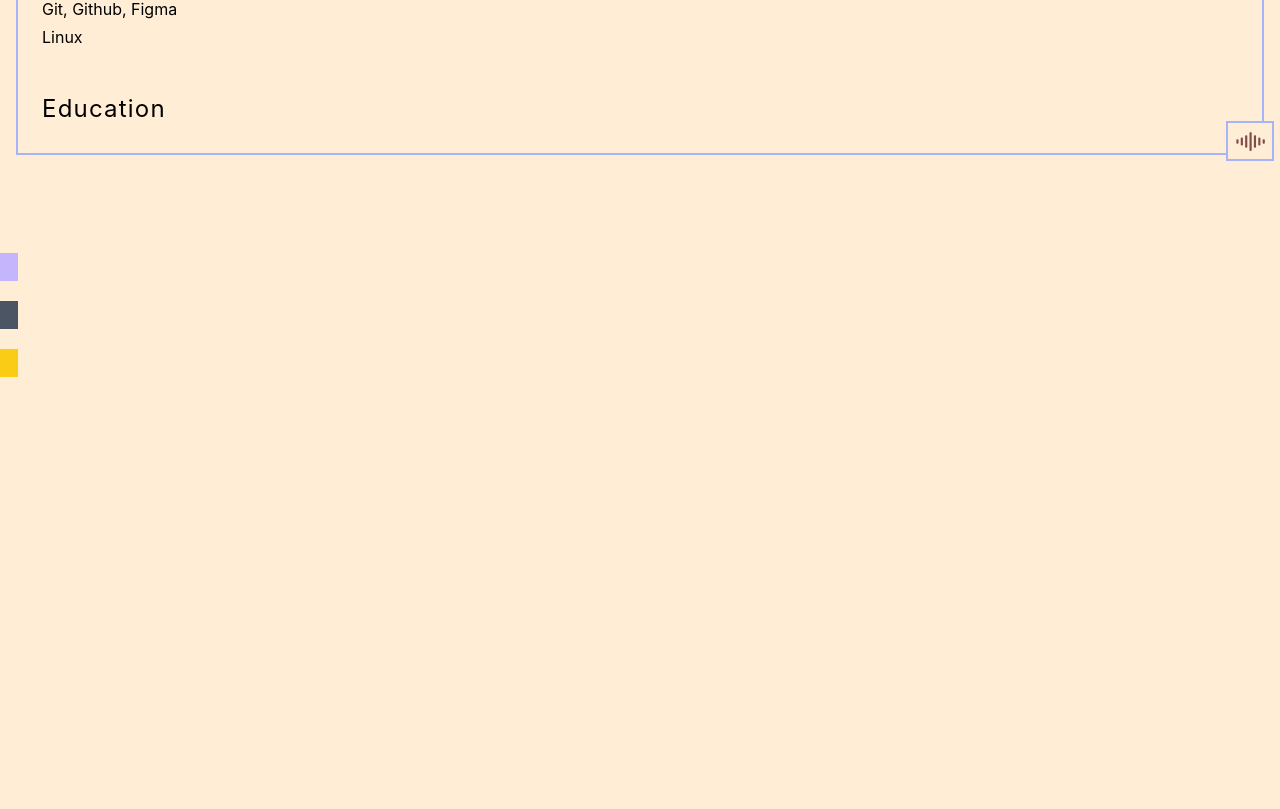
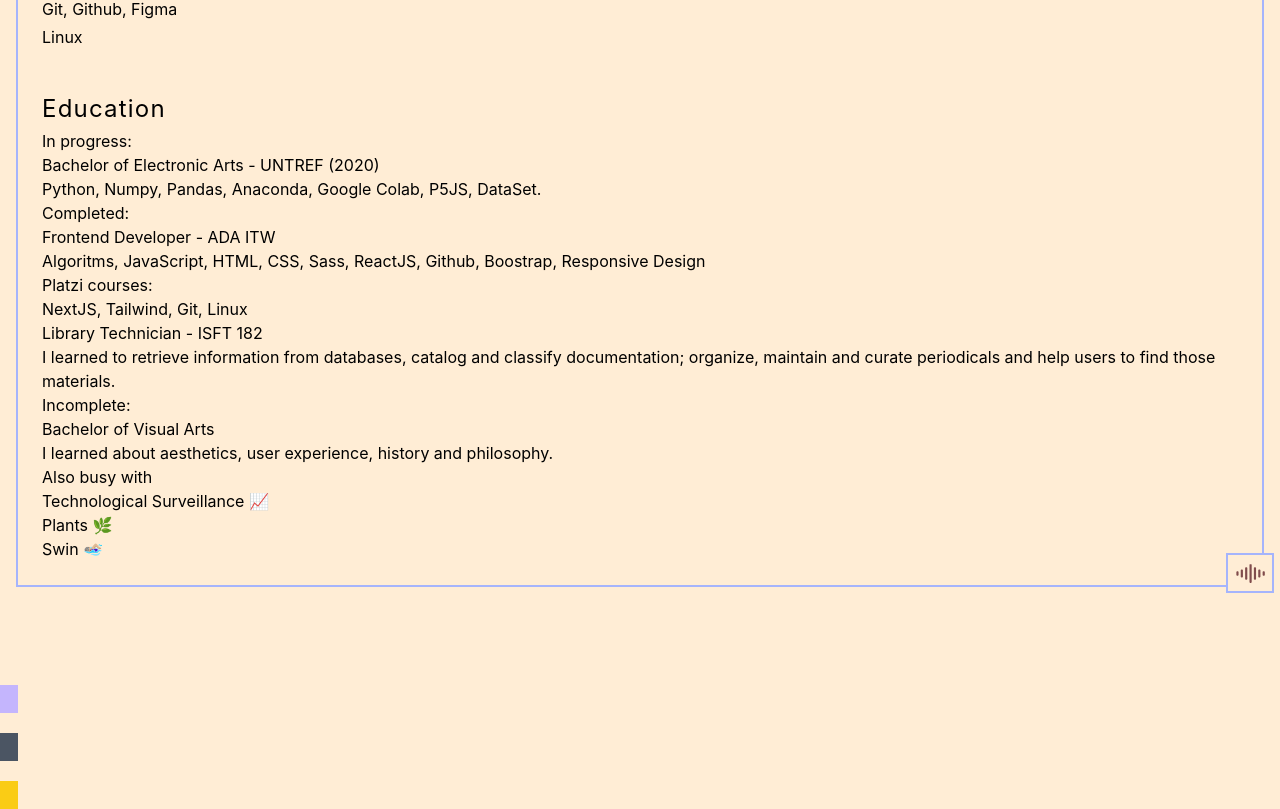
Before and after one commit to SmeraldaKa0s/Portfolio2023, a Next.js app: page /about/About in a window 1280 px wide. Shown: the part 1153-1962 px from the top of the page. Before the commit the page ends 1530 px from the top, so only its background shows below. Built offline with nearby package versions, Linux system fonts and the light colour scheme; a web font is replaced by a local one.

Commit message:
agrego contenido education

```diff
--- a/pages/about/About.js
+++ b/pages/about/About.js
@@ -60,6 +60,31 @@ const About = () => {
         </div>
         <div>
           <h2>Education</h2>
+          <h3>In progress:</h3>
+          <p>Bachelor of Electronic Arts - UNTREF (2020)</p>
+          <p>Python, Numpy, Pandas, Anaconda, Google Colab, P5JS, DataSet.</p>
+          <h3>Completed:</h3>
+          <p>Frontend Developer - ADA ITW</p>
+          <p>
+            Algoritms, JavaScript, HTML, CSS, Sass, ReactJS, Github, Boostrap, Responsive Design
+          </p>
+          <p>Platzi courses:</p>
+          <p>NextJS, Tailwind, Git, Linux</p>
+          <p>Library Technician - ISFT 182</p>
+          <p>
+            I learned to retrieve information from databases, catalog and
+            classify documentation; organize, maintain and curate periodicals and
+            help users to find those materials.
+          </p>
+          <h3>Incomplete:</h3>
+          <p>Bachelor of Visual Arts</p>
+          <p>I learned about aesthetics, user experience, history and philosophy.</p>
+        </div>
+        <div>
+          <h3>Also busy with</h3>
+          <p>Technological Surveillance 📈</p>
+          <p>Plants 🌿</p>
+          <p>Swin 🏊🏼‍♀️</p>
         </div>
       </section>
     </Layout>
```
